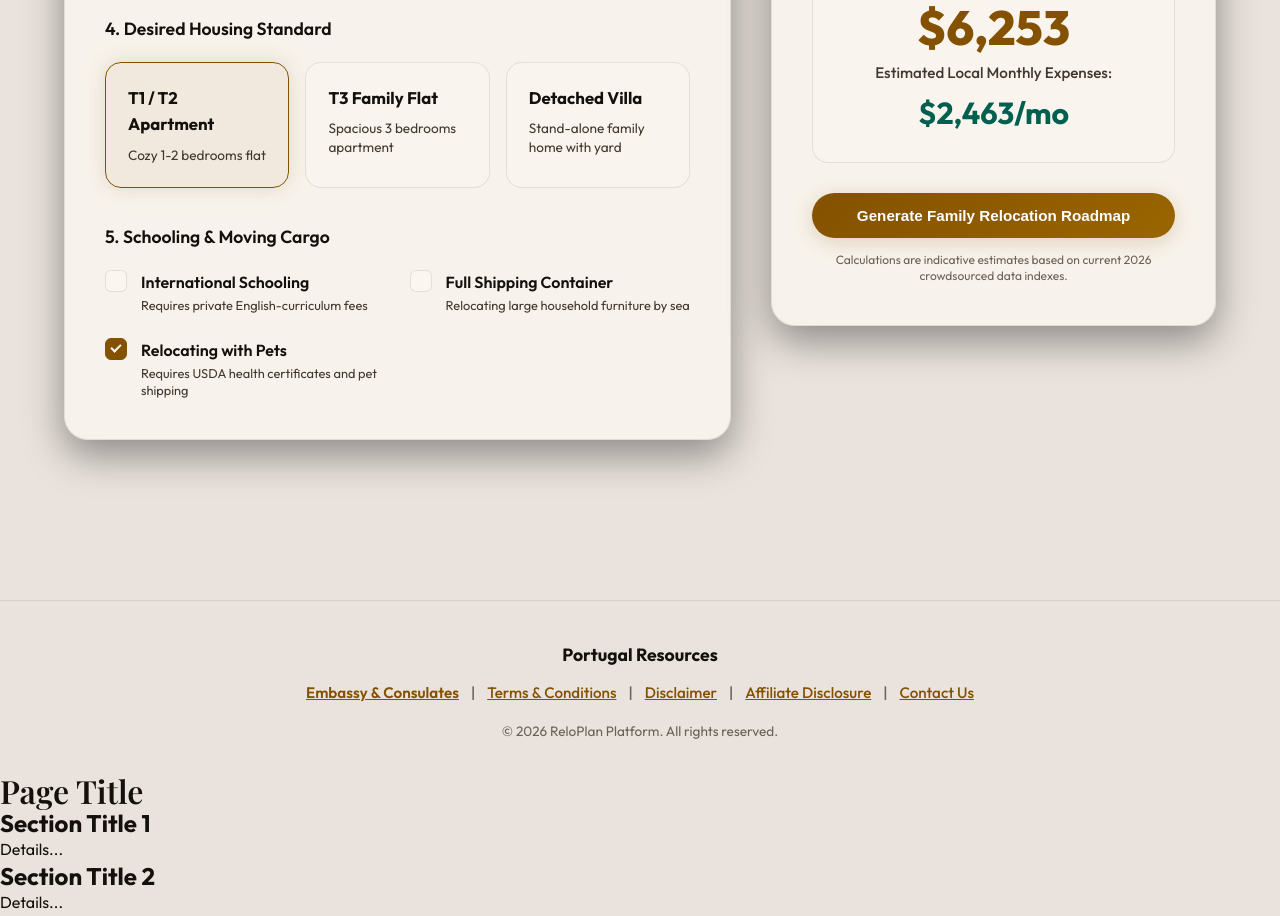
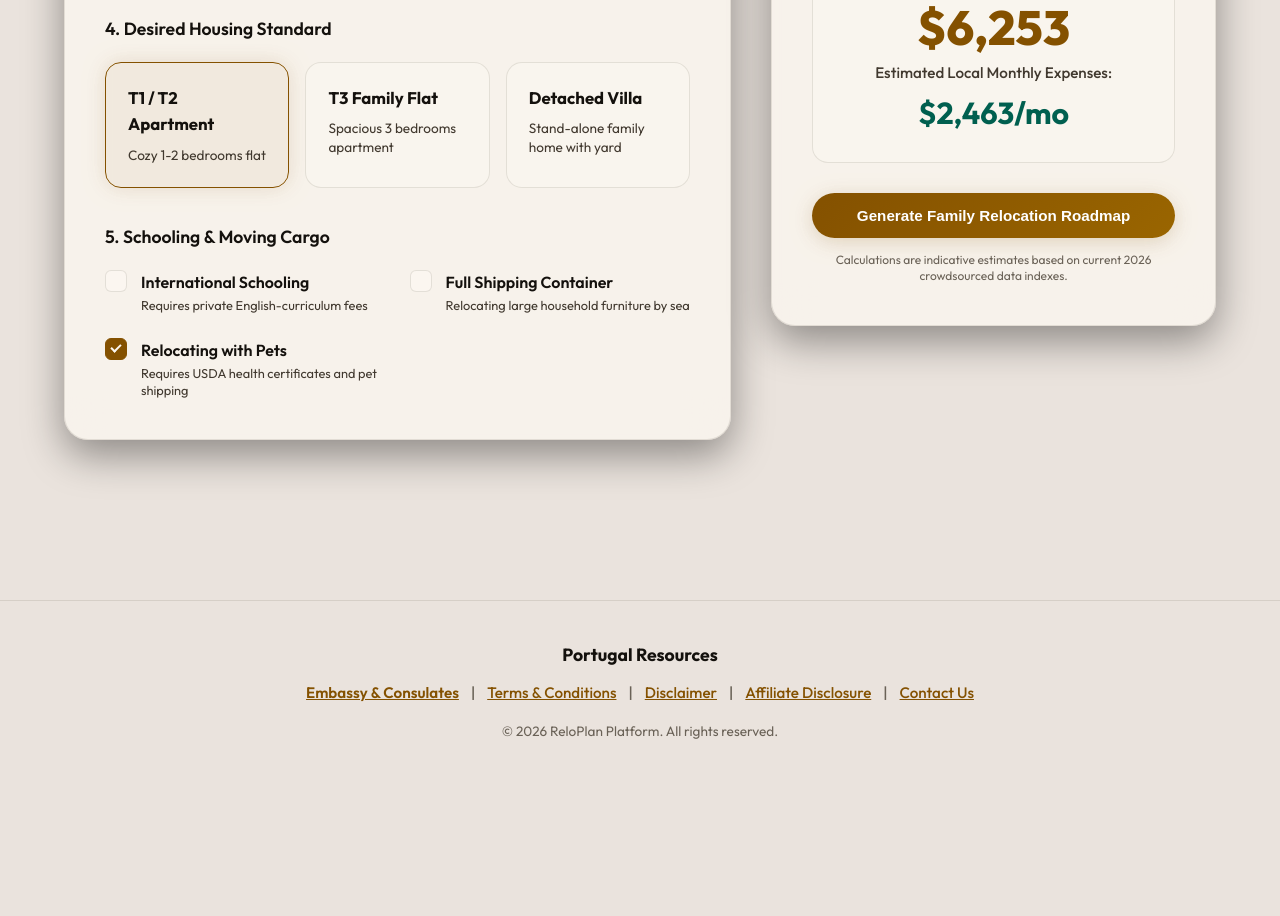
Before and after one commit to errolbrodie-sudo/us-portugal-website, a website built with Vite: page index.html in a window 1280 px wide. Shown: the part 1659-2575 px from the top of the page. After the commit the page ends 2432 px from the top, so only its background shows below. Built offline with nearby package versions, Linux system fonts and the light colour scheme; a web font is replaced by a local one.

Commit message:
Removed heading info from the bottom of the page.

```diff
--- a/index.html
+++ b/index.html
@@ -406,16 +406,5 @@
 <!-- Top Nav Wrapper -->
   <div class="top-site-nav-wrapper"></div>
 
-  <!-- Main Content Container for TOC to scan -->
-  <main class="guide-container">
-    <h1>Page Title</h1>
-
-    <h2>Section Title 1</h2>
-    <p>Details...</p>
-
-    <h2>Section Title 2</h2>
-    <p>Details...</p>
-  </main>
-
-</body>
+ </body>
 </html>
```
